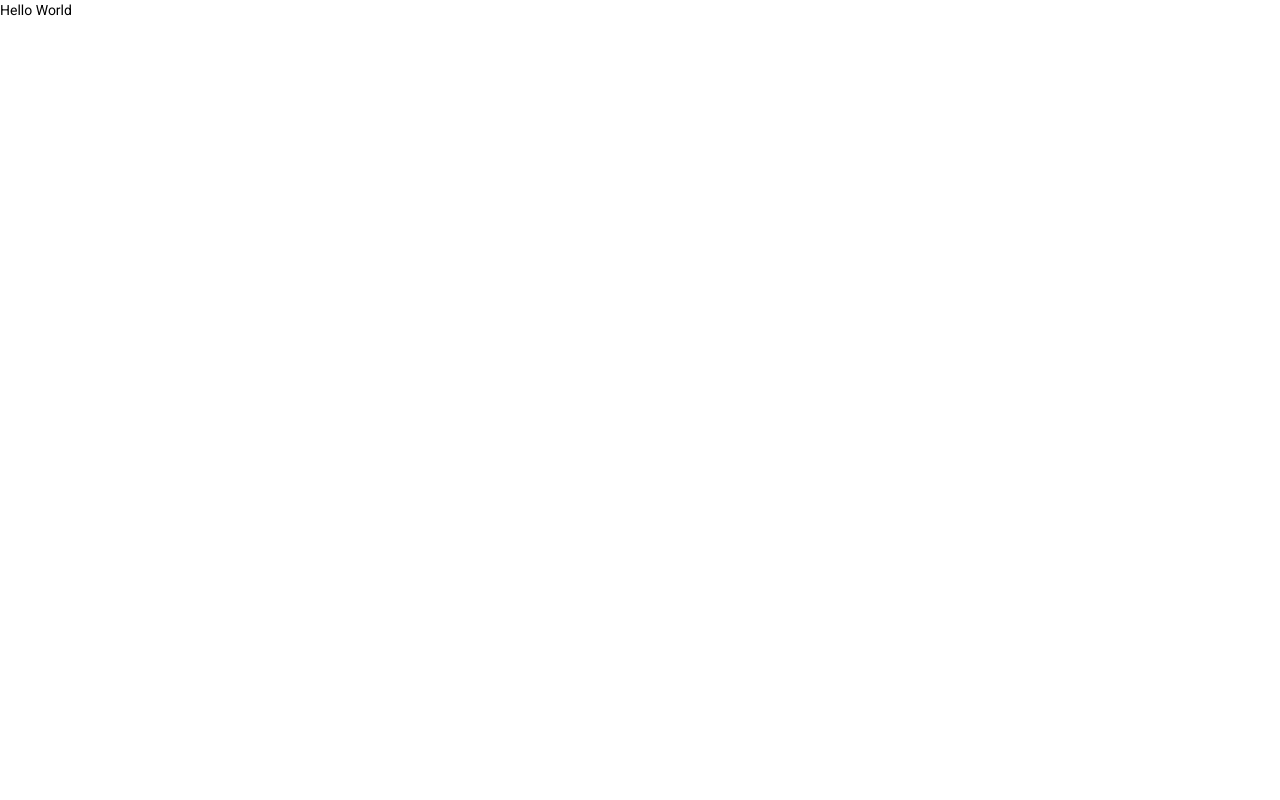
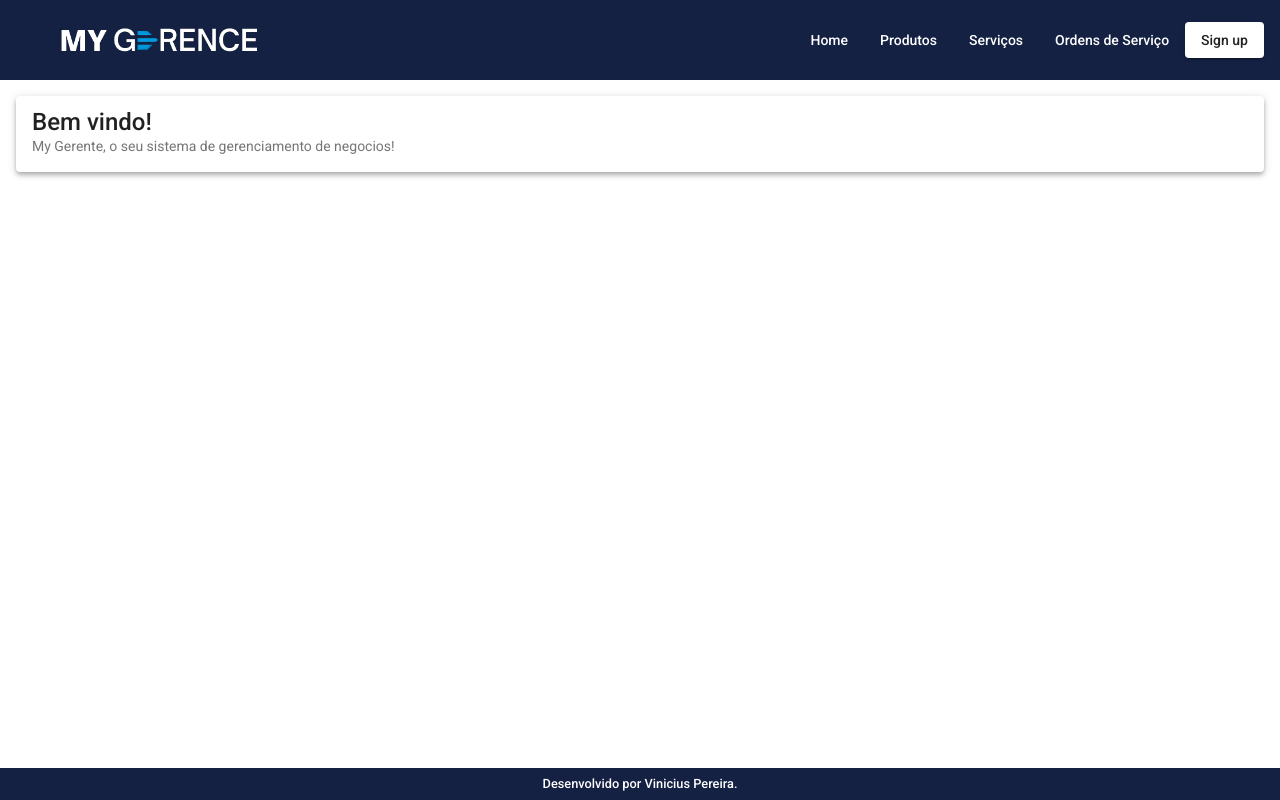
Before and after one commit to ViniciusP-Santos/mygerence-web, an Angular app: page / in a window 1280 px wide. Built offline with nearby package versions, Linux system fonts and the light colour scheme.

Commit message:
home implementado como rota

```diff
--- a/src/app/app-routing.module.ts
+++ b/src/app/app-routing.module.ts
@@ -1,10 +1,11 @@
-import { NgModule } from '@angular/core';
-import { RouterModule, Routes } from '@angular/router';
+import { NgModule } from "@angular/core";
+import { RouterModule, Routes } from "@angular/router";
+import { HomeComponent } from "./components/templete/views/home/home.component";
 
-const routes: Routes = [];
+const routes: Routes = [{ path: "", component: HomeComponent }];
 
 @NgModule({
   imports: [RouterModule.forRoot(routes)],
-  exports: [RouterModule]
+  exports: [RouterModule],
 })
-export class AppRoutingModule { }
+export class AppRoutingModule {}
--- a/src/app/app.component.html
+++ b/src/app/app.component.html
@@ -1 +1,3 @@
-<p>Hello World</p>
+<app-navbar></app-navbar>
+<router-outlet></router-outlet>
+<app-footer></app-footer>
--- /dev/null
+++ b/src/app/components/templete/footer/footer.component.css
@@ -0,0 +1,10 @@
+.footer{
+    background-color: #142143;
+    color: #fff;
+    position: fixed;
+    bottom: 0;
+    justify-content: center;
+    font-size: 0.8rem;
+    height: 4%;
+
+}
--- /dev/null
+++ b/src/app/components/templete/footer/footer.component.html
@@ -0,0 +1,3 @@
+<mat-toolbar class="footer">
+    <footer>Desenvolvido por Vinicius Pereira.</footer>
+</mat-toolbar>
--- /dev/null
+++ b/src/app/components/templete/footer/footer.component.ts
@@ -0,0 +1,15 @@
+import { Component, OnInit } from '@angular/core';
+
+@Component({
+  selector: 'app-footer',
+  templateUrl: './footer.component.html',
+  styleUrls: ['./footer.component.css']
+})
+export class FooterComponent implements OnInit {
+
+  constructor() { }
+
+  ngOnInit(): void {
+  }
+
+}
--- /dev/null
+++ b/src/app/components/templete/navbar/navbar.component.css
@@ -0,0 +1,16 @@
+.spacer {
+    flex: 1 1 auto;
+}
+img{
+    height: 18rem;
+}
+.header {
+    background-color: #142143;
+    justify-content: center;
+    height: 10%;
+    color: white;
+}
+span{
+    display: flex;
+    align-items: center;
+}
--- /dev/null
+++ b/src/app/components/templete/navbar/navbar.component.html
@@ -0,0 +1,11 @@
+<mat-toolbar color="blue" class="header">
+    <span><img src="/assets/img/MyGerenceLogoWhite.png" alt=""></span>
+
+    <div class="spacer"> </div>
+
+    <a mat-button routerLink="">Home</a>
+    <a mat-button routerLink="products">Produtos</a>
+    <a mat-button routerLink="services">Serviços</a>
+    <a mat-button routerLink="os">Ordens de Serviço</a>
+    <a mat-raised-button color="secundary">Sign up</a>
+  </mat-toolbar>
--- /dev/null
+++ b/src/app/components/templete/navbar/navbar.component.ts
@@ -0,0 +1,15 @@
+import { Component, OnInit } from '@angular/core';
+
+@Component({
+  selector: 'app-navbar',
+  templateUrl: './navbar.component.html',
+  styleUrls: ['./navbar.component.css']
+})
+export class NavbarComponent implements OnInit {
+
+  constructor() { }
+
+  ngOnInit(): void {
+  }
+
+}
--- /dev/null
+++ b/src/app/components/templete/views/home/home.component.css
@@ -0,0 +1,16 @@
+.home{
+    width: 95%;
+    margin: 1rem auto;
+}
+@media(max-whidth: 450px){
+    .home{
+      width: 70%;
+
+    }
+}
+@media(max-whidth: 770){
+    .home{
+      width: 80%;
+
+    }
+}
--- /dev/null
+++ b/src/app/components/templete/views/home/home.component.html
@@ -0,0 +1,8 @@
+<mat-card class="home mat-elevation-z4">
+    <mat-card-title class="title">
+        Bem vindo!
+    </mat-card-title>
+    <mat-card-subtitle class="subtitle">
+       My Gerente, o seu sistema de gerenciamento de negocios!
+    </mat-card-subtitle>
+</mat-card>
--- /dev/null
+++ b/src/app/components/templete/views/home/home.component.ts
@@ -0,0 +1,15 @@
+import { Component, OnInit } from '@angular/core';
+
+@Component({
+  selector: 'app-home',
+  templateUrl: './home.component.html',
+  styleUrls: ['./home.component.css']
+})
+export class HomeComponent implements OnInit {
+
+  constructor() { }
+
+  ngOnInit(): void {
+  }
+
+}
```
Also changed, not shown: src/app/app.module.ts (+25 -11 lines), src/assets/img/MyGerenceLogo.png (added), src/assets/img/MyGerenceLogoWhite.png (added).
